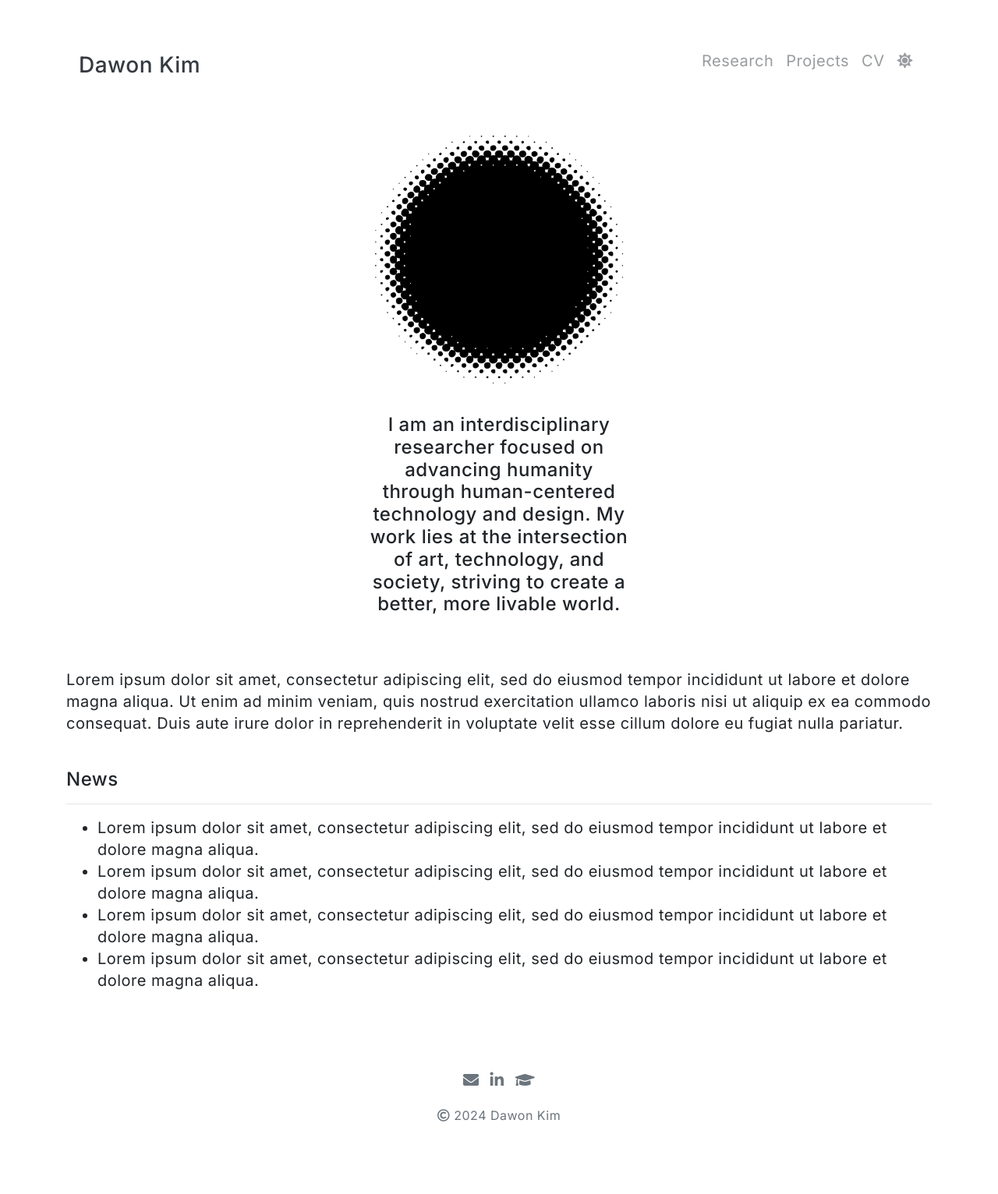
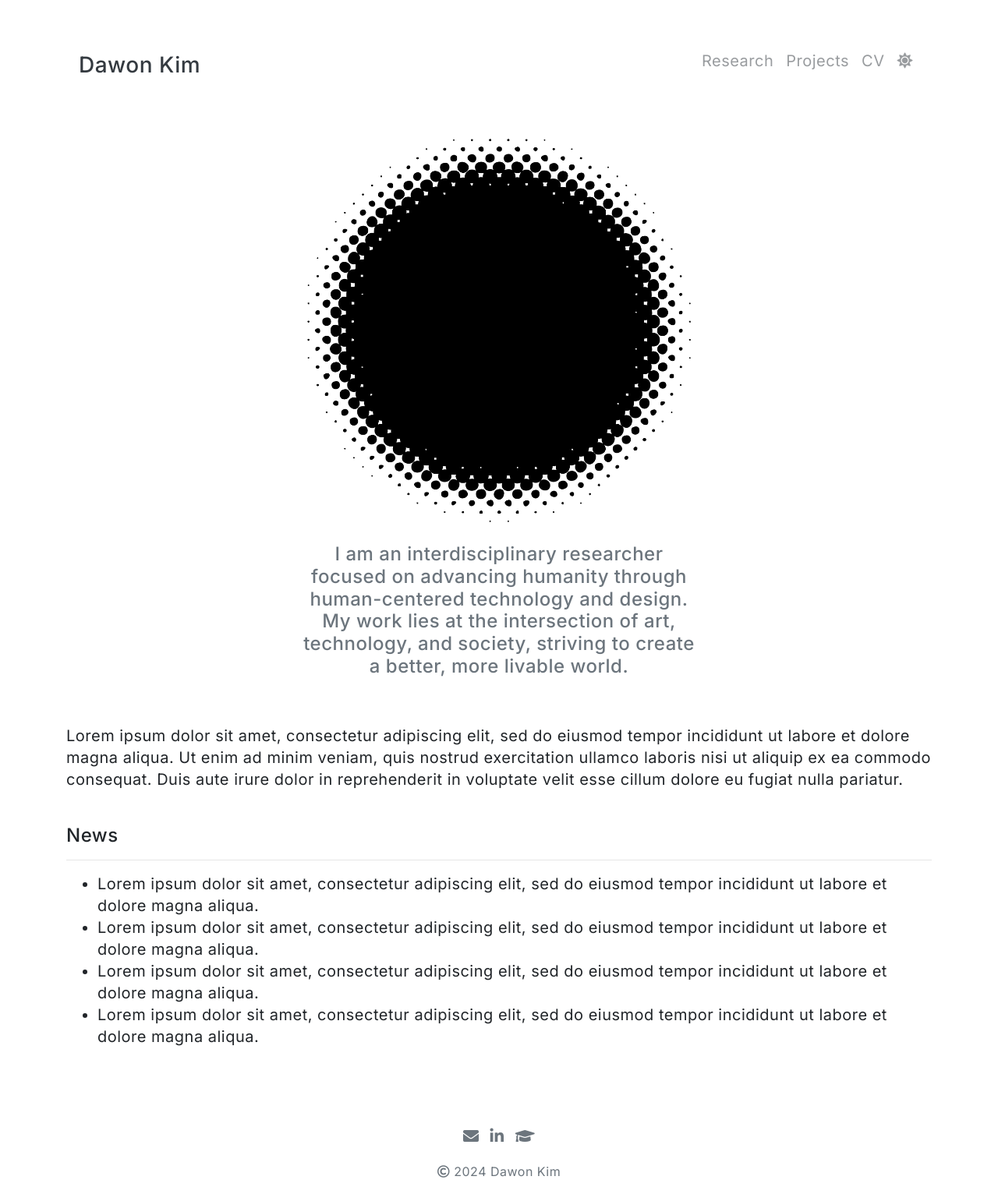
Before and after one commit to dawonkimhci/dawonkimhci.github.io, a Jekyll site: the page built from pages/index.md, in a window 1280 px wide. Shown: the whole page at 78% size. Built offline with Jekyll 4.4.1, drawn with Linux system fonts in a browser that asks for light colours; before the commit the page ends 1460 px from its top, so only the background shows below that.

Commit message:
Update landing.html

```diff
--- a/_includes/landing.html
+++ b/_includes/landing.html
@@ -1,5 +1,5 @@
 <div class="row justify-content-center align-items-center p-4">
-    <div class="col-lg-4 col-md-6 text-center mt-4">
+    <div class="col-lg-6 col-md-6 text-center mt-4">
 
         <!-- Fine Circle Responsive Image -->
         <div id="container" class="my-2">
@@ -9,11 +9,11 @@
             </div>
         </div>
 
-        <p class="text-muted wow animated fadeIn" data-wow-delay=".15s">
+        <div class="text-muted wow animated fadeIn" data-wow-delay=".15s">
             <h4>
                 I am an interdisciplinary researcher focused on advancing humanity through human-centered technology and design. My work lies at the intersection of art, technology, and society, striving to create a better, more livable world.
             </h4>
-        </p>
+        </div>
 
     </div>
 
```
